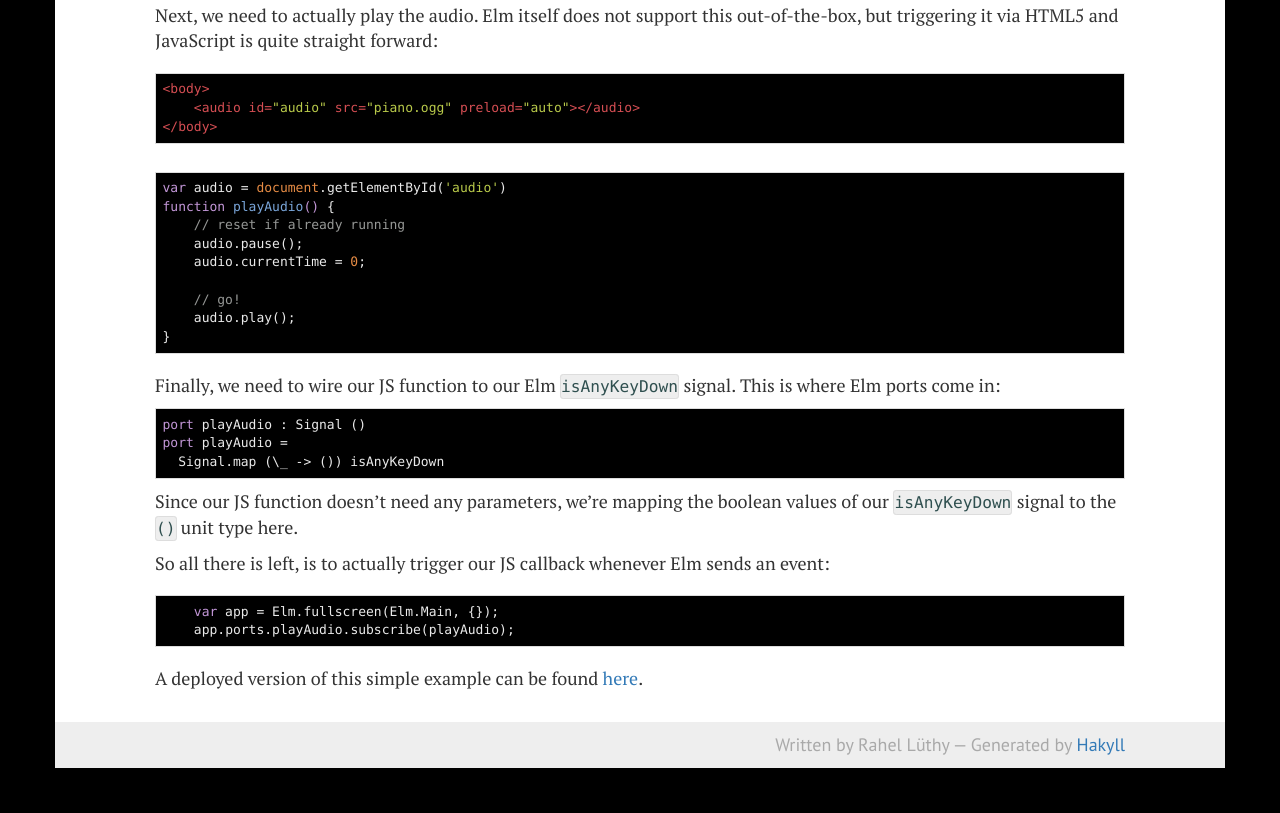
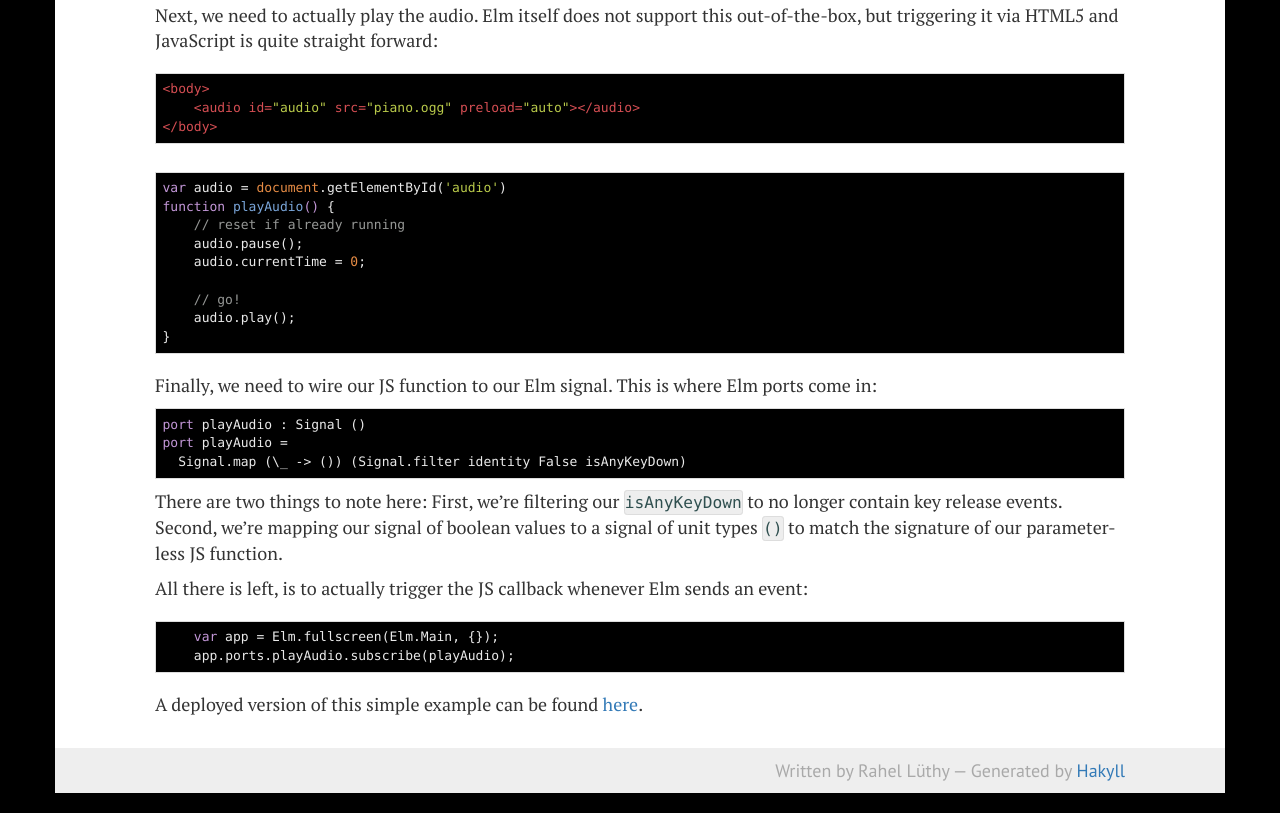
Before and after one commit to netzwerg/netzwerg.ch, a plain HTML site: page blog/2015/11/11/elm-audio/index.html in a window 1280 px wide. Shown: the part 922-1735 px from the top of the page. Before the commit the page ends 1710 px from the top, so only its background shows below. Drawn offline with nearby package versions, Linux system fonts and the light colour scheme.

Commit message:
Deploy 0babffb

```diff
--- a/blog/2015/11/11/elm-audio/index.html
+++ b/blog/2015/11/11/elm-audio/index.html
@@ -65,12 +65,12 @@ main =
     <span class="co">// go!</span>
     <span class="ot">audio</span>.<span class="fu">play</span>();
 }</code></pre></div>
-<p>Finally, we need to wire our JS function to our Elm <code>isAnyKeyDown</code> signal. This is where Elm ports come in:</p>
+<p>Finally, we need to wire our JS function to our Elm signal. This is where Elm ports come in:</p>
 <pre class="elm"><code>port playAudio : Signal ()
 port playAudio =
-  Signal.map (\_ -&gt; ()) isAnyKeyDown</code></pre>
-<p>Since our JS function doesn’t need any parameters, we’re mapping the boolean values of our <code>isAnyKeyDown</code> signal to the <code>()</code> unit type here.</p>
-<p>So all there is left, is to actually trigger our JS callback whenever Elm sends an event:</p>
+  Signal.map (\_ -&gt; ()) (Signal.filter identity False isAnyKeyDown)</code></pre>
+<p>There are two things to note here: First, we’re filtering our <code>isAnyKeyDown</code> to no longer contain key release events. Second, we’re mapping our signal of boolean values to a signal of unit types <code>()</code> to match the signature of our parameter-less JS function.</p>
+<p>All there is left, is to actually trigger the JS callback whenever Elm sends an event:</p>
 <div class="sourceCode"><pre class="sourceCode javascript"><code class="sourceCode javascript">    <span class="kw">var</span> app = <span class="ot">Elm</span>.<span class="fu">fullscreen</span>(<span class="ot">Elm</span>.<span class="fu">Main</span>, {});
     <span class="ot">app</span>.<span class="ot">ports</span>.<span class="ot">playAudio</span>.<span class="fu">subscribe</span>(playAudio);</code></pre></div>
 <p>A deployed version of this simple example can be found <a href="http://netzwerg.ch/audio">here</a>.</p>
```
Also changed, not shown: index.html (+4 -4 lines).
